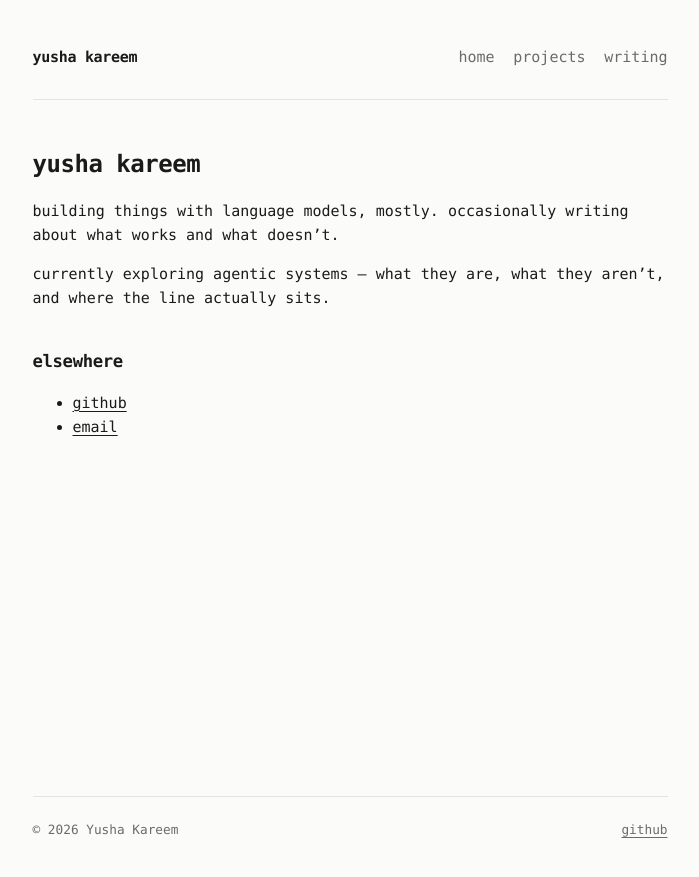
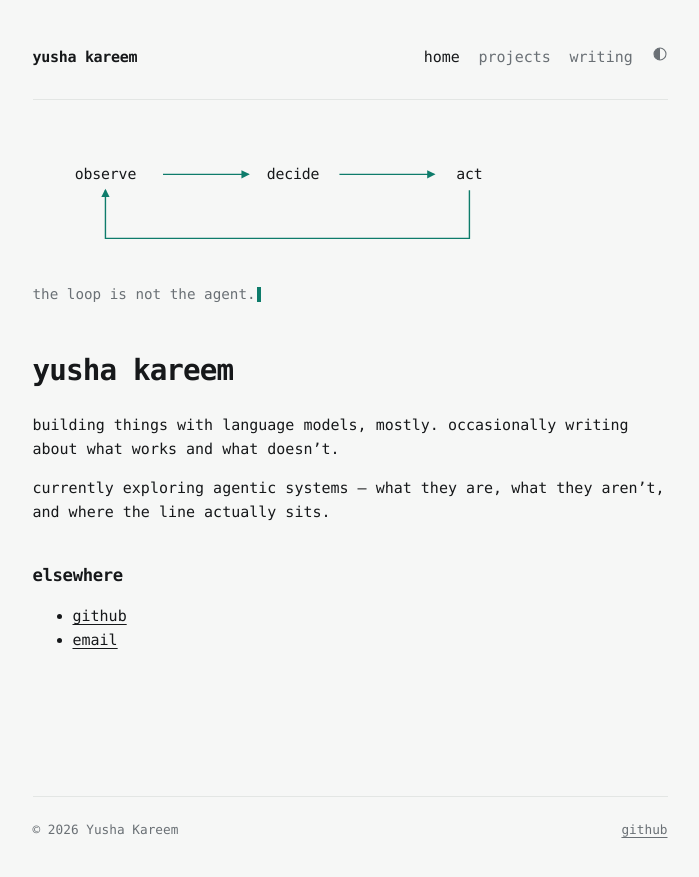
Before and after one commit to yushakareem/yushakareem.github.io, a Jekyll site: the page built from index.md, in a window 1280 px wide. Shown: the top 877 px of the page, without its empty margins (290-989 px from the left). Built offline with Jekyll 4.4.1, drawn with Linux system fonts in a browser that asks for light colours.

Commit message:
Redesign: petrol-teal identity, loop hero, theme toggle, SEO/RSS
- Palette shifted off warm-cream/clay default to cool paper + petrol teal
- Home hero: SVG "observe → decide → act" loop signature + blinking cursor
- Theme toggle in nav; light is the default, choice persisted in localStorage
- Type scale, :focus-visible rings, active-nav state
- Add jekyll-seo-tag, jekyll-feed, jekyll-sitemap

```diff
--- a/_config.yml
+++ b/_config.yml
@@ -9,6 +9,11 @@ permalink: /blog/:year/:month/:day/:title/
 markdown: kramdown
 highlighter: rouge
 
+plugins:
+  - jekyll-seo-tag
+  - jekyll-feed
+  - jekyll-sitemap
+
 exclude:
   - README.md
   - CLAUDE.md
--- a/_includes/nav.html
+++ b/_includes/nav.html
@@ -1,8 +1,16 @@
 <nav class="nav">
   <a href="{{ '/' | relative_url }}" class="nav-brand">yusha kareem</a>
   <ul class="nav-links">
-    <li><a href="{{ '/' | relative_url }}">home</a></li>
-    <li><a href="{{ '/projects/' | relative_url }}">projects</a></li>
-    <li><a href="{{ '/blog/' | relative_url }}">writing</a></li>
+    <li><a href="{{ '/' | relative_url }}"{% if page.url == '/' %} class="active" aria-current="page"{% endif %}>home</a></li>
+    <li><a href="{{ '/projects/' | relative_url }}"{% if page.url contains '/projects' %} class="active" aria-current="page"{% endif %}>projects</a></li>
+    <li><a href="{{ '/blog/' | relative_url }}"{% if page.url contains '/blog' %} class="active" aria-current="page"{% endif %}>writing</a></li>
+    <li>
+      <button type="button" class="theme-toggle" aria-label="Switch theme">
+        <svg viewBox="0 0 24 24" aria-hidden="true">
+          <circle cx="12" cy="12" r="9" fill="none" stroke="currentColor" stroke-width="1.6"/>
+          <path d="M12 3 a 9 9 0 0 0 0 18 Z" fill="currentColor"/>
+        </svg>
+      </button>
+    </li>
   </ul>
 </nav>
--- a/_layouts/default.html
+++ b/_layouts/default.html
@@ -3,10 +3,20 @@
 <head>
   <meta charset="utf-8">
   <meta name="viewport" content="width=device-width, initial-scale=1">
-  <title>{% if page.title %}{{ page.title }} · {{ site.title }}{% else %}{{ site.title }}{% endif %}</title>
-  <meta name="description" content="{{ page.description | default: site.description }}">
+  <script>
+    // Set theme before paint to avoid a flash. Default: light.
+    (function () {
+      try {
+        document.documentElement.setAttribute('data-theme', localStorage.getItem('theme') || 'light');
+      } catch (e) {
+        document.documentElement.setAttribute('data-theme', 'light');
+      }
+    })();
+  </script>
+  {% seo %}
   <link rel="icon" type="image/svg+xml" href="{{ '/assets/img/favicon.svg' | relative_url }}">
   <link rel="apple-touch-icon" sizes="180x180" href="{{ '/assets/img/apple-touch-icon.png' | relative_url }}">
+  {% feed_meta %}
   <link rel="stylesheet" href="{{ '/assets/css/style.css' | relative_url }}">
 </head>
 <body>
@@ -20,5 +30,25 @@
       <span><a href="https://github.com/yushakareem">github</a></span>
     </footer>
   </div>
+  <script>
+    (function () {
+      var btn = document.querySelector('.theme-toggle');
+      if (!btn) return;
+      var root = document.documentElement;
+      function sync() {
+        var dark = root.getAttribute('data-theme') === 'dark';
+        var msg = dark ? 'Switch to light theme' : 'Switch to dark theme';
+        btn.setAttribute('aria-label', msg);
+        btn.setAttribute('title', msg);
+      }
+      sync();
+      btn.addEventListener('click', function () {
+        var next = root.getAttribute('data-theme') === 'dark' ? 'light' : 'dark';
+        root.setAttribute('data-theme', next);
+        try { localStorage.setItem('theme', next); } catch (e) {}
+        sync();
+      });
+    })();
+  </script>
 </body>
 </html>
--- a/assets/css/style.css
+++ b/assets/css/style.css
@@ -2,21 +2,20 @@
   --mono: ui-monospace, "SF Mono", Menlo, Consolas, "Liberation Mono", monospace;
   --serif: ui-serif, Georgia, "Times New Roman", serif;
 
-  --bg: #fbfbf9;
-  --fg: #1a1a1a;
-  --muted: #6b6b6b;
-  --rule: #e5e5e0;
-  --accent: #b1543a;
+  --bg: #f6f7f6;
+  --fg: #16181a;
+  --muted: #6a7075;
+  --rule: #e3e6e4;
+  --accent: #0e7c6b;
 }
 
-@media (prefers-color-scheme: dark) {
-  :root {
-    --bg: #0e0e0e;
-    --fg: #e8e6e1;
-    --muted: #8a8a85;
-    --rule: #232321;
-    --accent: #d97757;
-  }
+/* light is the default; dark applies only when explicitly toggled */
+:root[data-theme="dark"] {
+  --bg: #0d0f10;
+  --fg: #e6e9e8;
+  --muted: #868c8a;
+  --rule: #212422;
+  --accent: #3fbfa8;
 }
 
 * { box-sizing: border-box; }
@@ -34,6 +33,11 @@ html, body {
 
 a { color: var(--fg); text-decoration: underline; text-underline-offset: 3px; text-decoration-thickness: 1px; }
 a:hover { color: var(--accent); }
+a:focus-visible {
+  outline: 2px solid var(--accent);
+  outline-offset: 3px;
+  border-radius: 2px;
+}
 
 .page {
   max-width: 680px;
@@ -56,15 +60,70 @@ a:hover { color: var(--accent); }
   gap: 1rem;
 }
 .nav-brand { text-decoration: none; font-weight: 600; letter-spacing: -0.02em; }
-.nav-links { list-style: none; display: flex; gap: 1.25rem; margin: 0; padding: 0; }
+.nav-links { list-style: none; display: flex; align-items: center; gap: 1.25rem; margin: 0; padding: 0; }
 .nav-links a { text-decoration: none; color: var(--muted); }
 .nav-links a:hover { color: var(--accent); }
+.nav-links a.active { color: var(--fg); }
+
+/* theme toggle */
+.theme-toggle {
+  display: inline-flex;
+  align-items: center;
+  justify-content: center;
+  background: none;
+  border: 0;
+  padding: 0;
+  margin: 0;
+  color: var(--muted);
+  cursor: pointer;
+  line-height: 0;
+}
+.theme-toggle:hover { color: var(--accent); }
+.theme-toggle svg { width: 16px; height: 16px; display: block; }
+:root[data-theme="dark"] .theme-toggle svg { transform: rotate(180deg); }
+.theme-toggle:focus-visible {
+  outline: 2px solid var(--accent);
+  outline-offset: 3px;
+  border-radius: 2px;
+}
 
 /* content */
 .content { flex: 1; }
 .content h1, .content h2, .content h3 { font-family: var(--mono); font-weight: 600; letter-spacing: -0.02em; }
-.content h1 { font-size: 1.6rem; margin-top: 0; }
+.content h1 { font-size: 1.95rem; letter-spacing: -0.03em; margin-top: 0; }
 .content h2 { font-size: 1.15rem; margin-top: 2.5rem; }
+
+/* home hero — the loop (signature element) */
+.hero { margin: 0.5rem 0 2.75rem; }
+.loop {
+  display: block;
+  width: 100%;
+  max-width: 520px;
+  height: auto;
+  margin: 0 0 1.25rem;
+}
+.loop-label {
+  fill: var(--fg);
+  font-family: var(--mono);
+  font-size: 16px;
+  text-anchor: middle;
+  letter-spacing: -0.01em;
+}
+.loop-edge { fill: none; stroke: var(--accent); stroke-width: 1.5; }
+#loop-arrow path { fill: var(--accent); }
+.hero-tagline { margin: 0; color: var(--muted); font-size: 0.95rem; }
+.cursor {
+  display: inline-block;
+  width: 0.5ch;
+  height: 1em;
+  margin-left: 0.15ch;
+  background: var(--accent);
+  vertical-align: text-bottom;
+}
+@media (prefers-reduced-motion: no-preference) {
+  .cursor { animation: blink 1.1s steps(1) infinite; }
+}
+@keyframes blink { 50% { opacity: 0; } }
 
 /* long-form post body uses serif */
 .prose article > *:not(.post-header):not(pre):not(code):not(.callout) {
--- a/index.md
+++ b/index.md
@@ -2,6 +2,23 @@
 layout: default
 title: Home
 ---
+
+<div class="hero">
+  <svg class="loop" viewBox="0 0 560 120" role="img" aria-label="The agent loop: observe, then decide, then act, then repeat.">
+    <defs>
+      <marker id="loop-arrow" markerWidth="7" markerHeight="7" refX="5" refY="3" orient="auto">
+        <path d="M0,0 L6,3 L0,6 Z"/>
+      </marker>
+    </defs>
+    <text class="loop-label" x="78" y="28">observe</text>
+    <text class="loop-label" x="280" y="28">decide</text>
+    <text class="loop-label" x="470" y="28">act</text>
+    <line class="loop-edge" x1="140" y1="23" x2="232" y2="23" marker-end="url(#loop-arrow)"/>
+    <line class="loop-edge" x1="330" y1="23" x2="432" y2="23" marker-end="url(#loop-arrow)"/>
+    <path class="loop-edge" d="M470,40 L470,92 L78,92 L78,40" marker-end="url(#loop-arrow)"/>
+  </svg>
+  <p class="hero-tagline">the loop is not the agent.<span class="cursor" aria-hidden="true"></span></p>
+</div>
 
 # yusha kareem
 
```
